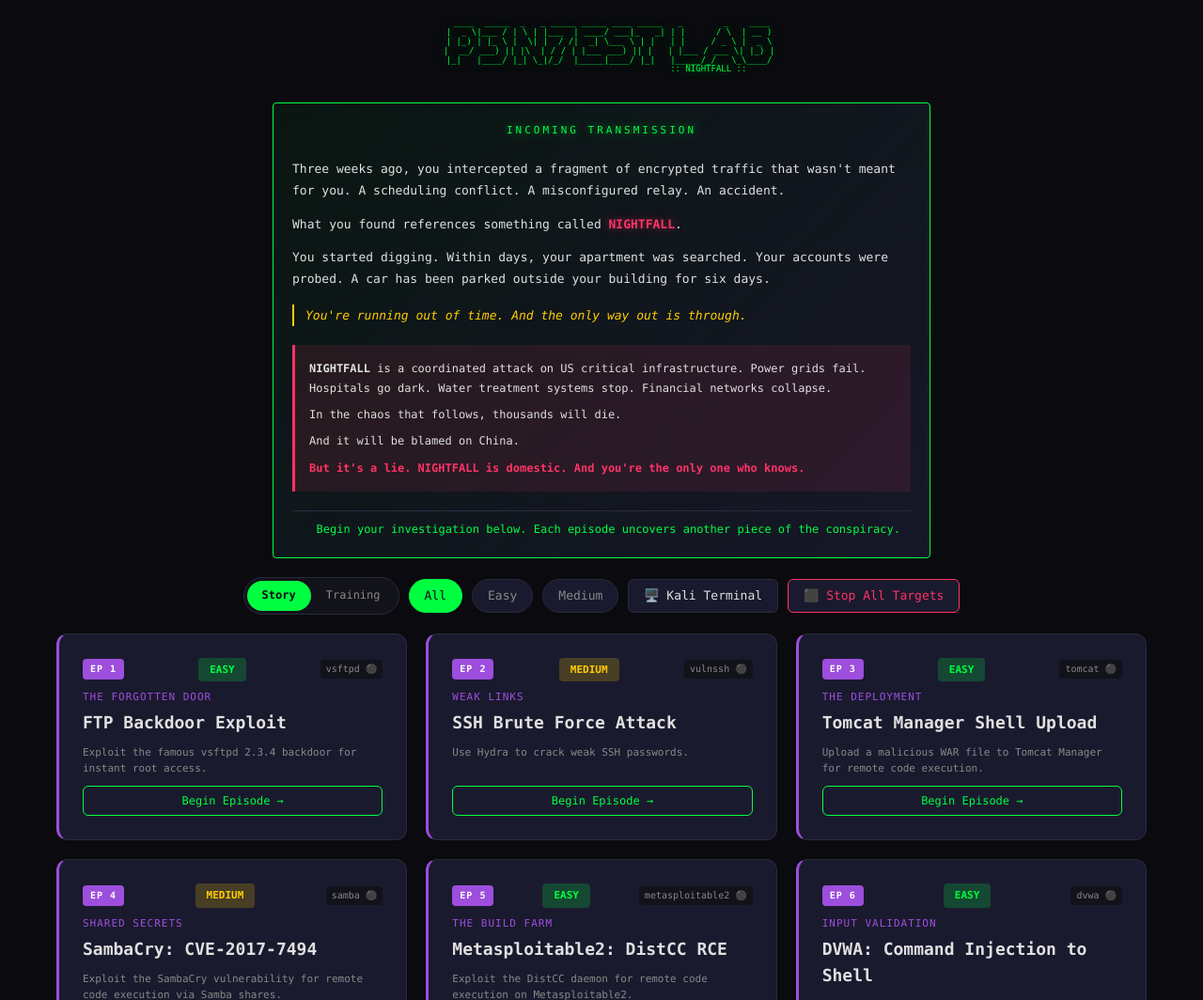
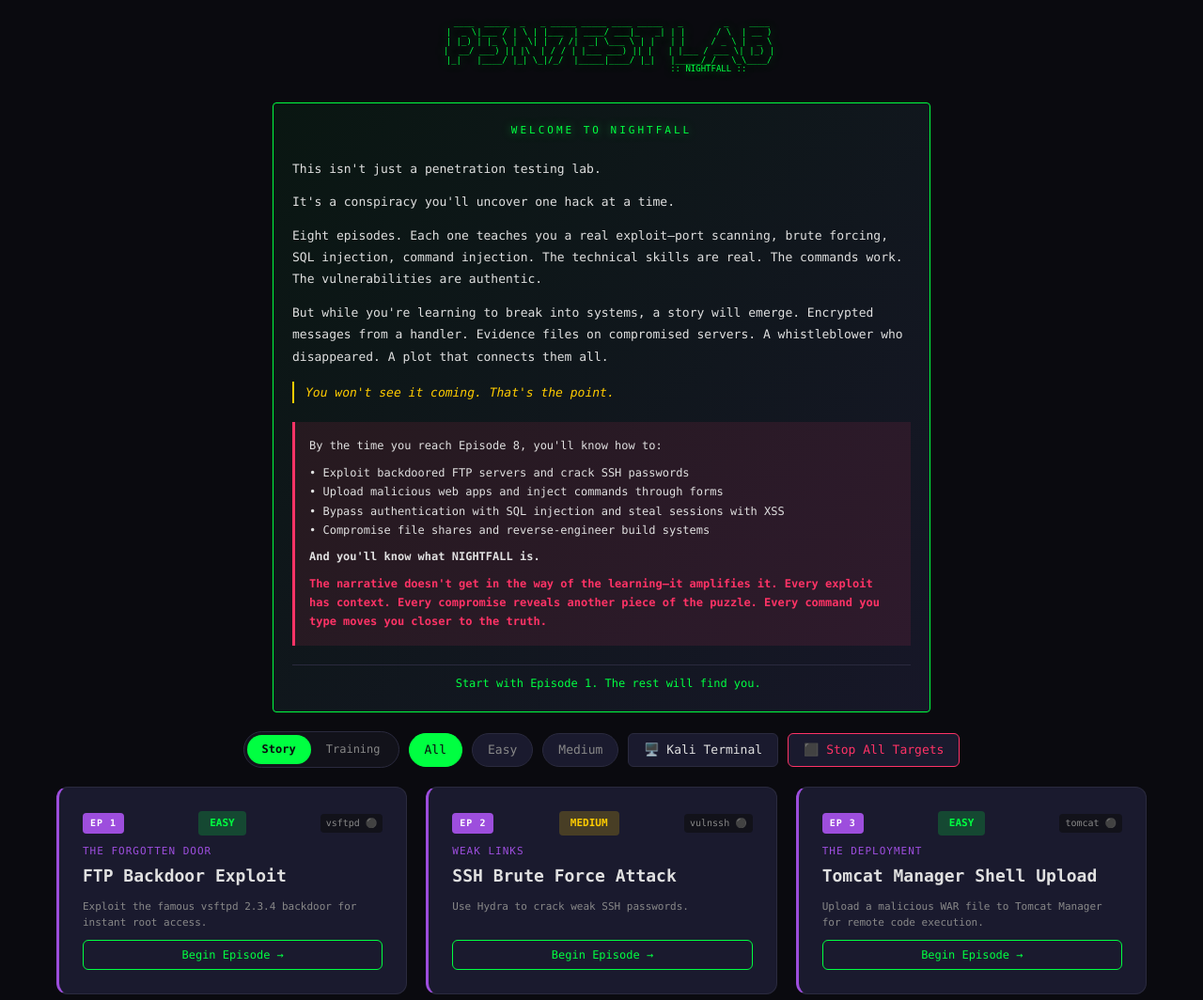
Before and after one commit to nixfred/metasploit, a Flask app: page /?mode=story in a window 1280 px wide. Shown: the top 1064 px of the page at 94% size. Run offline with Flask 2, Linux system fonts and the light colour scheme.

Commit message:
Rewrite landing page intro to tease the experience, not the story
Changed from telling the NIGHTFALL story upfront to explaining the story-driven learning experience. Emphasizes that the narrative will 'sneak up on you' while teaching real pentesting skills. Removes redundancy with EP1 interstitial.

```diff
--- a/lab-ui/templates/index.html
+++ b/lab-ui/templates/index.html
@@ -23,22 +23,26 @@
             <!-- NIGHTFALL Story Mode Intro -->
             <div class="story-intro">
                 <div class="encrypted-header">
-                    <span class="blink">▌</span> INCOMING TRANSMISSION <span class="blink">▌</span>
+                    <span class="blink">▌</span> WELCOME TO NIGHTFALL <span class="blink">▌</span>
                 </div>
                 <div class="story-premise">
-                    <p>Three weeks ago, you intercepted a fragment of encrypted traffic that wasn't meant for you. A scheduling conflict. A misconfigured relay. An accident.</p>
-                    <p>What you found references something called <span class="highlight">NIGHTFALL</span>.</p>
-                    <p>You started digging. Within days, your apartment was searched. Your accounts were probed. A car has been parked outside your building for six days.</p>
-                    <p class="urgent">You're running out of time. And the only way out is through.</p>
+                    <p>This isn't just a penetration testing lab.</p>
+                    <p>It's a conspiracy you'll uncover one hack at a time.</p>
+                    <p>Eight episodes. Each one teaches you a real exploit—port scanning, brute forcing, SQL injection, command injection. The technical skills are real. The commands work. The vulnerabilities are authentic.</p>
+                    <p>But while you're learning to break into systems, a story will emerge. Encrypted messages from a handler. Evidence files on compromised servers. A whistleblower who disappeared. A plot that connects them all.</p>
+                    <p class="urgent">You won't see it coming. That's the point.</p>
                 </div>
                 <div class="conspiracy-teaser">
-                    <p><strong>NIGHTFALL</strong> is a coordinated attack on US critical infrastructure. Power grids fail. Hospitals go dark. Water treatment systems stop. Financial networks collapse.</p>
-                    <p>In the chaos that follows, thousands will die.</p>
-                    <p>And it will be blamed on China.</p>
-                    <p>But it's a lie. NIGHTFALL is domestic. And you're the only one who knows.</p>
+                    <p>By the time you reach Episode 8, you'll know how to:</p>
+                    <p>• Exploit backdoored FTP servers and crack SSH passwords<br>
+                    • Upload malicious web apps and inject commands through forms<br>
+                    • Bypass authentication with SQL injection and steal sessions with XSS<br>
+                    • Compromise file shares and reverse-engineer build systems</p>
+                    <p><strong>And you'll know what NIGHTFALL is.</strong></p>
+                    <p>The narrative doesn't get in the way of the learning—it amplifies it. Every exploit has context. Every compromise reveals another piece of the puzzle. Every command you type moves you closer to the truth.</p>
                 </div>
                 <div class="mission-prompt">
-                    <span class="prompt-symbol">&gt;</span> Begin your investigation below. Each episode uncovers another piece of the conspiracy.
+                    <span class="prompt-symbol">&gt;</span> Start with Episode 1. The rest will find you.
                 </div>
             </div>
             {% else %}
```
